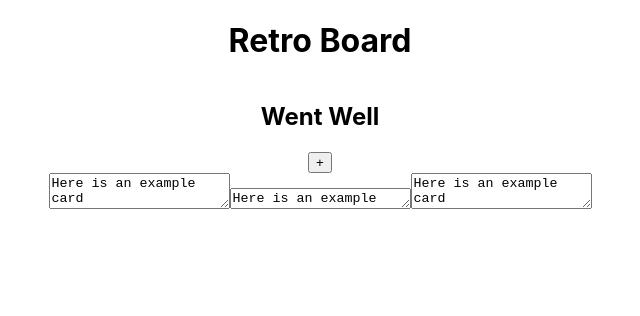
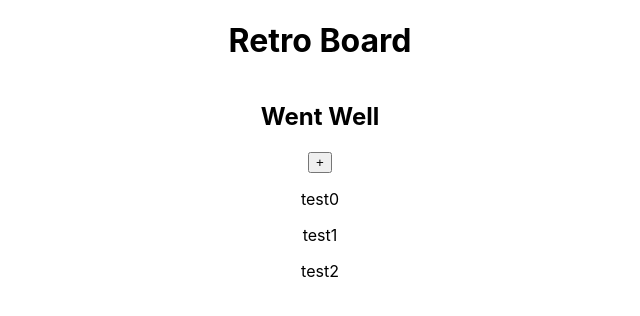
Before and after one commit to PatrickDCullen/retro-board, a React (Create React App) app: page / in a window 1280 px wide. Shown: the top 316 px of the page, without its empty margins (320-960 px from the left). Built offline with nearby package versions, Linux system fonts and the light colour scheme.

Commit message:
state setter working and map statement working as well

```diff
--- a/src/App.js
+++ b/src/App.js
@@ -5,13 +5,16 @@ function App() {
 
   const [cardArray, setCardArray] = useState([0,1,2]);
 
-  const addCard = () => {
-      cardArray.push(cardArray.length);
-      setCardArray(cardArray);
-      console.log(cardArray);
-    };
+  // const addCard = () => {
+      // cardArray.push(0);
+      // console.log([...cardArray, cardArray.length]);
+      // console.log(cardArray);
+      // setCardArray([...cardArray, cardArray.length]);
+      // console.log(cardArray);
+      // setCardArray(2);
+    // };
 
-  const counter = [0,1,2];
+  // const counter = [0,1,2];
 
   return (
     <div className="App">
@@ -27,24 +30,16 @@ function App() {
             className="ButtonAdd button button-default"
             aria-label="Add new card"
             title="Add new card"
-            onClick={() => addCard()}
+            onClick={() => setCardArray([...cardArray, cardArray.length])}
             >+</button>
 
           {/* A retro card (retrospective item) */}
           <div className="RetroCard" aria-label="Retro card">
             {/* User input */}
-            {cardArray.map((item, idx) => {
-              return (
-                <textarea
-                  key={`card-${idx}`}
-                  className="textbox"
-                  placeholder="Enter text here"
-                  aria-label="Enter text here"
-                  rows={item}
-                  defaultValue="Here is an example card">
-                </textarea>
-                );
+            {cardArray.map((card, index) => {
+              return <p>test{card}</p>
             })}
+
           </div>
         </div>
       </div>
```
